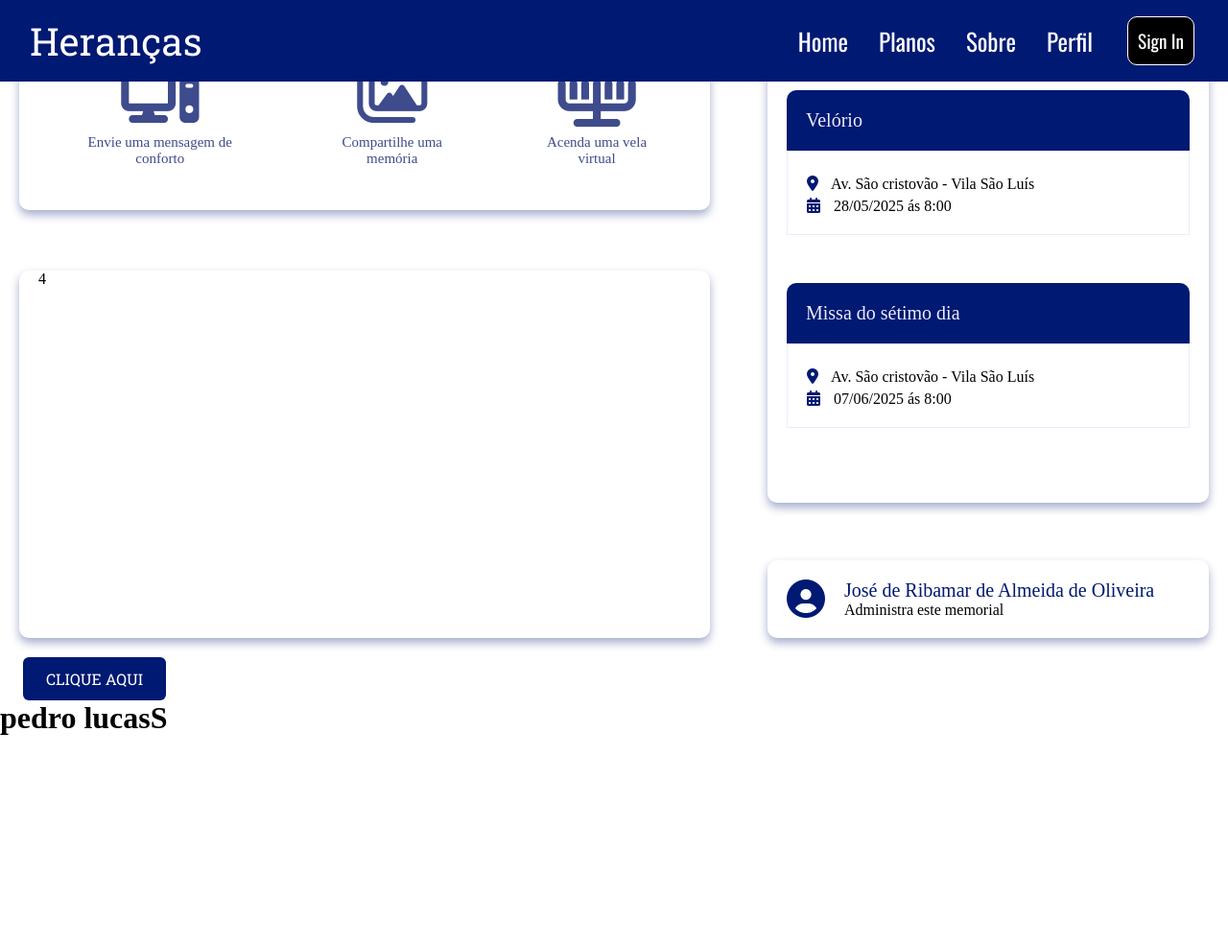
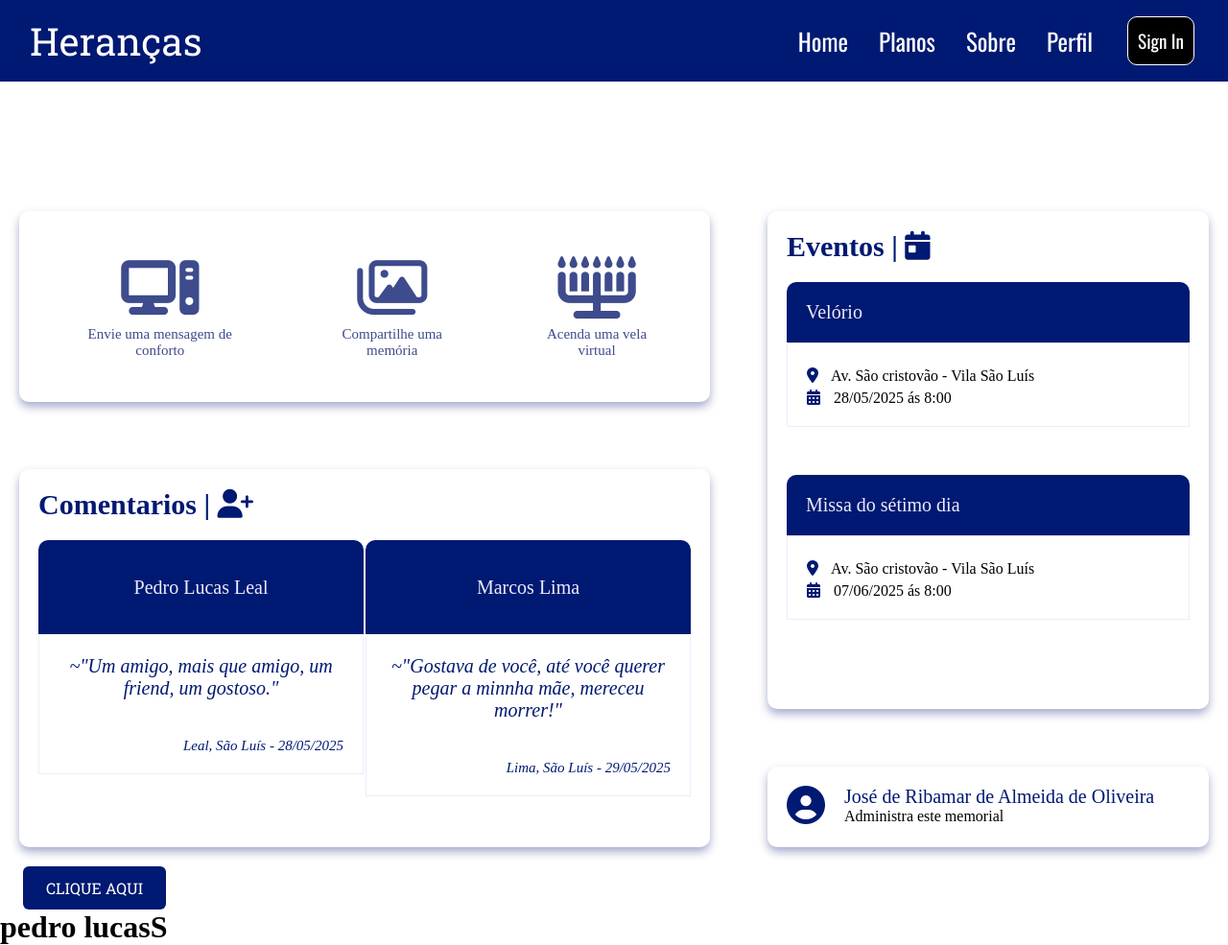
Before and after one commit to Pedrosft/npsite, a plain HTML site: page paginas/pagina-clientes.html in a window 1280 px wide. Shown: the whole page at 96% size. Before the commit the page ends 800 px from the top, so only its background shows below. Drawn offline with nearby package versions, Linux system fonts and the light colour scheme; files that its build step writes are made by us from their sources; files whose address does not match are found by name; a web font is replaced by a local one.

Commit message:
atualizando comentarios| perfil

```diff
--- a/paginas/pagina-clientes.html
+++ b/paginas/pagina-clientes.html
@@ -32,8 +32,9 @@
 
 
 
-
+<!-- div de conteinaer com grip -->
 <div class="parent">
+    <!-- div um com incons -->
     <div class="div1">
         <div class="div1_int">
         <div class="icon-text">
@@ -51,11 +52,12 @@
         </div>
 
     </div>
+    <!-- fim da div 1 com icons -->
 
-
+    <!-- div 2 com os eventos -->
     <div class="div2">
         <div class="div2_even">
-        <h4>Eventos</h4>
+        <h4>Eventos | <i class="fa-solid fa-calendar-day"></i></h4>
         <div class="velorio-div2">
             <p class="text_velorio">
                 Velório
@@ -84,11 +86,44 @@
         </div>
     </div>
     </div>
+    <!-- fim da div 2 com eventos -->
 
+    <!-- div 4 com o comentarios -->
+    <div class="div4">
+        <h4>Comentarios | <i class="fa-solid fa-user-plus"></i></h4>
 
+        <div class="parent_coment">
+            <div class="perfil_comeent perfil_comeent_text">
+                <p>Pedro Lucas Leal</p>
+            </div>
+            <div class="coment_coment">
+                <div class="box_div4">
+                    <p >
+                        ~"Um amigo, mais que amigo, um friend, um gostoso."
+                    </p>
 
-    <div class="div4">4</div>
-        <div class="div3">
+                    <p class="date_name_coment" style="font-size:15px ;"> Leal, São Luís - 28/05/2025</p>
+                </div>
+            </div>
+
+            <div class="perfil_comeent2 perfil_comeent_text">
+                <p>Marcos Lima</p>
+            </div>
+            <div class="coment_coment2 ">
+                <div class="box_div4">
+                    <p>
+                        ~"Gostava de você, até você querer pegar a minnha mãe, mereceu morrer!"
+                    </p>
+
+                    <p class="date_name_coment" style="font-size:15px ;"> Lima, São Luís - 29/05/2025</p>
+                </div>
+            </div>
+
+        </div>
+
+        </div>
+
+    <div class="div3">
         <div class="div_adm">
         <i class="fa-solid fa-circle-user"></i>
         <div class="div_adm_cont">
@@ -97,9 +132,14 @@
         <p>Administra este memorial</p>
         </div>
         </div>
+    </div>
+    <!-- fim da div 3 adm -->
+    </div>
+    <!-- fim da div comentarios -->
+
+    <!-- div 3 de adm -->
 
 
-    </div>
 </div>
 
 
--- a/styles/clientes.css
+++ b/styles/clientes.css
@@ -36,6 +36,7 @@
     grid-template-columns: repeat(5, 1fr);
     grid-template-rows: repeat(5, 1fr);
     gap: 20px;
+    margin-top: 200px;
 }
 
 /* CSS PRIMEIRA DIV */
@@ -145,6 +146,121 @@
 
 
 
+
+
+
+.div4 {
+    grid-column: span 3 / span 3;
+    grid-row: span 3 / span 3;
+    grid-column-start: 1;
+    grid-row-start: 3;
+    padding: 20px;
+    box-shadow: var(--boxshadow);
+    border-radius: 10px;
+    margin: 20px;
+    margin-top: 0px;
+}
+
+.div4 h4{
+    font-size: 30px;
+    margin-bottom: 20px;
+    color: var(--color7-muitoescura);
+}
+
+.perfil_comeent_text p{
+    color: var(--color6-muitoClara);
+    font-size: 20px;
+}
+
+.parent_coment {
+    display: grid;
+    grid-template-columns: repeat(4, 1fr);
+    grid-template-rows: repeat(3, 1fr);
+    gap: 2px;
+}
+
+
+
+.perfil_comeent {
+    grid-column: span 2 / span 2;
+    display: flex;
+    align-items: center;
+    justify-content: center;
+    align-content: center;
+    flex-wrap: nowrap;
+    background-color: var(--color7-muitoescura);
+    border-radius: 10px 10px 0 0;
+    text-align: center;
+    padding: 20px;
+
+}
+
+
+.box_div4{
+    border-left: 1px solid var(--color6-muitoClara);
+    border-bottom: 1px solid var(--color6-muitoClara);
+    border-right: 1px solid var(--color6-muitoClara);
+
+}
+
+
+.coment_coment {
+    grid-column: span 2 / span 2;
+    grid-row: span 3 / span 3;
+    grid-column-start: 1;
+    grid-row-start: 2;
+    height: 200px;
+}
+.date_name_coment{
+    color: var(--color5-escura1);
+    display: flex;
+    justify-content: flex-end;
+    flex-direction: row;
+
+
+}
+
+.coment_coment p{
+    text-align: center;
+    color: var(--color7-muitoescura);
+    font-size: 20px;
+    padding: 20px;
+    font-style: italic;
+}
+
+.coment_coment2 p{
+    text-align: center;
+    color: var(--color7-muitoescura);
+    font-size: 20px;
+    padding: 20px;
+    font-style: italic;
+
+}
+
+.perfil_comeent2 {
+    grid-column: span 2 / span 2;
+    grid-column-start: 3;
+    grid-row-start: 1;
+    display: flex;
+    align-items: center;
+    justify-content: center;
+    align-content: center;
+    flex-wrap: nowrap;
+    background-color: var(--color7-muitoescura);
+    border-radius: 10px 10px 0 0;
+    text-align: center;
+    padding: 20px;
+
+}
+
+.coment_coment2 {
+    grid-column: span 2 / span 2;
+    grid-row: span 3 / span 3;
+    grid-column-start: 3;
+    grid-row-start: 2;
+    height: 200px;
+}
+
 .div3 {
     grid-column: span 2 / span 2;
     grid-column-start: 4;
@@ -175,20 +291,6 @@
     font-size: 20px;
 }
 
-
-.div4 {
-    grid-column: span 3 / span 3;
-    grid-row: span 3 / span 3;
-    grid-column-start: 1;
-    grid-row-start: 3;
-    padding: 20px;
-    padding-top: 0px;
-    box-shadow: var(--boxshadow);
-    border-radius: 10px;
-    margin: 20px;
-    margin-top: 0px;
-}
-
 @media screen and (max-width: 920px) {
     .parent {
 
```
